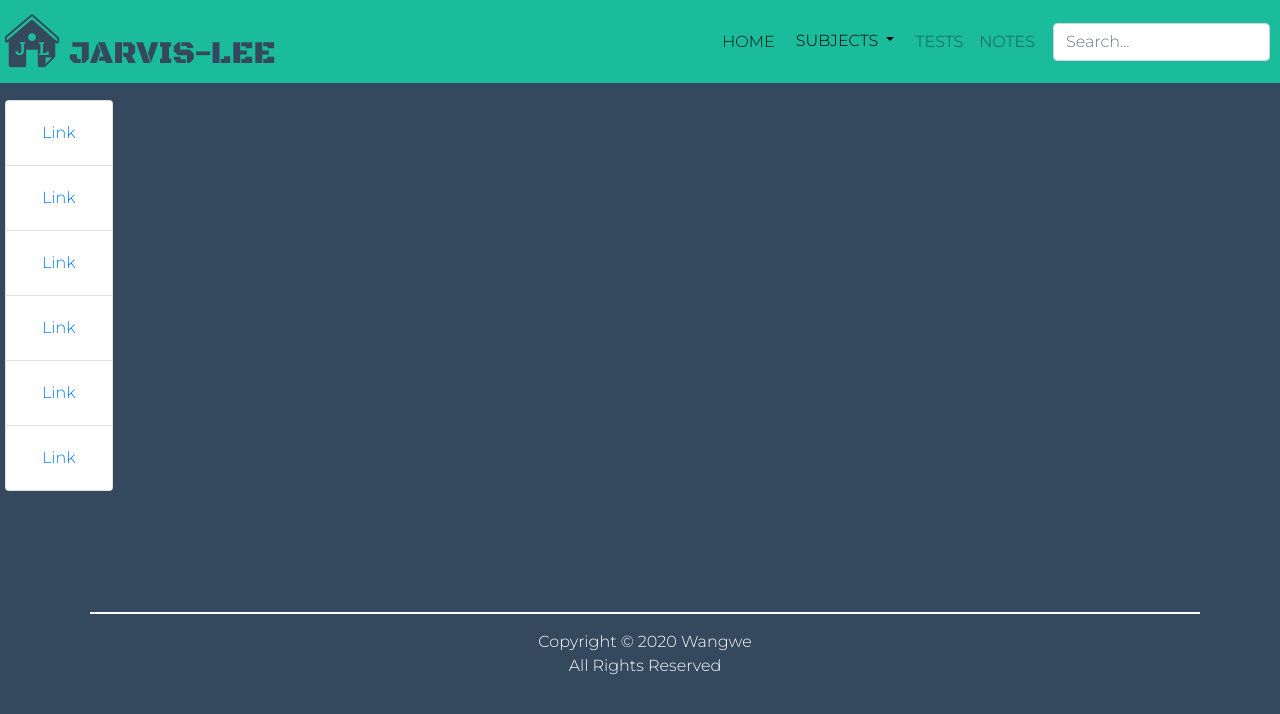
After one commit to wwangwe/Jarvis-Lee, a Django app: page /tests/mathematics/ in a window 1280 px wide. The commit adds this page. Shown: the top 714 px of the page. Run offline with Django 3.2, Linux system fonts and the light colour scheme; data comes from the database, SQL or seed files in the repository; both versions use the stored data as it was after the commit; some libraries are stand-ins or nearby versions.

Commit message:
Finished URL Mapping for all subject notes and tests.

```diff
--- a/learn/templates/learn/base.html
+++ b/learn/templates/learn/base.html
@@ -66,9 +66,6 @@
                 <li class="nav-item">
                     <a class="nav-link" href="{% url 'learn:notes' %}">Notes</a>
                 </li>
-                <li class="nav-item">
-                    <a class="nav-link" href="{% url 'learn:resources' %}">Resources</a>
-                </li>
             </ul>
             <form class="form-inline" style="padding: 0px 10px;">
                 <div class="input-group">
@@ -76,7 +73,6 @@
                 </div>
             </form>
         </div>
-        <!-- </div> -->
     </nav>
     <div style="min-height: 480px;">
         {% block landing %}
--- /dev/null
+++ b/learn/templates/learn/math_tests.html
@@ -0,0 +1,26 @@
+{% extends 'learn/base.html' %}
+{% load static %}
+
+{% block subjects %}
+<div class="row">
+    <ul class="nav list-group flex-column">
+        <li class="nav-item list-group-item">
+            <a class="nav-link" href="#">Link</a>
+        </li>
+        <li class="nav-item list-group-item">
+            <a class="nav-link" href="#">Link</a>
+        </li>
+        <li class="nav-item list-group-item">
+            <a class="nav-link" href="#">Link</a>
+        </li>
+        <li class="nav-item list-group-item">
+            <a class="nav-link" href="#">Link</a>
+        </li>
+        <li class="nav-item list-group-item">
+            <a class="nav-link" href="#">Link</a>
+        </li>
+        <li class="nav-item list-group-item">
+            <a class="nav-link" href="#">Link</a>
+        </li>
+</div>
+{% endblock %}
--- a/learn/templates/learn/resources.html
+++ /dev/null
@@ -1,5 +0,0 @@
-{% extends 'learn/subjects_base.html' %}
-
-{% block cont %}
-Resources
-{% endblock %}
--- a/learn/templates/learn/subjects_base.html
+++ b/learn/templates/learn/subjects_base.html
@@ -11,7 +11,7 @@
                     class="rounded img-fluid img-hover">
                 <div class="overlay">
                     <div class="text">
-                        <a href="#"> <button class="btn btn-outline"> Click Me! </button> </a>
+                        <a href="{{subject.name.lower}}"> <button class="btn btn-outline"> Click Me! </button> </a>
                     </div>
                 </div>
             </div>
--- /dev/null
+++ b/learn/templates/learn/tests_base.html
@@ -0,0 +1 @@
+{% extends 'base.html' %}
--- a/learn/urls.py
+++ b/learn/urls.py
@@ -6,6 +6,16 @@ urlpatterns = [
     path('', views.IndexView.as_view(), name='index'),
     path('tests/', views.TestsView.as_view(), name='tests'),
     path('notes/', views.NotesView.as_view(), name='notes'),
-    path('resources/', views.ResourcesView.as_view(), name='resources'),
-
+    path('tests/mathematics/', views.MathTestsView.as_view(), name='math_tests'),
+    path('tests/science/', views.ScienceTestsView.as_view(), name='science_tests'),
+    path('tests/english/', views.EnglishTestsView.as_view(), name='english_tests'),
+    path('tests/kiswahili/', views.KiswahiliTestsView.as_view(), name='kiswahili_tests'),
+    path('tests/social/', views.SocialTestsView.as_view(), name='social_tests'),
+    path('tests/religion/', views.ReligionTestsView.as_view(), name='religion_tests'),
+    path('notes/mathematics/', views.MathNotesView.as_view(), name='math_notes'),
+    path('notes/science/', views.ScienceNotesView.as_view(), name='science_notes'),
+    path('notes/english/', views.EnglishNotesView.as_view(), name='english_notes'),
+    path('notes/kiswahili/', views.KiswahiliNotesView.as_view(), name='kiswahili_notes'),
+    path('notes/social/', views.SocialTestNotes.as_view(), name='social_notes'),
+    path('notes/religion/', views.ReligionNotesView.as_view(), name='religion_notes'),
 ]
--- a/learn/views.py
+++ b/learn/views.py
@@ -29,9 +29,99 @@ class NotesView(generic.ListView):
         return Subject.objects.all()
 
 
-class ResourcesView(generic.ListView):
-    template_name = 'learn/resources.html'
+# Tests
+class MathTestsView(generic.ListView):
+    template_name = 'learn/math_tests.html'
     context_object_name = 'subject_list'
 
     def get_queryset(self):
         return Subject.objects.all()
+
+
+class ScienceTestsView(generic.ListView):
+    template_name = 'learn/science_tests.html'
+    context_object_name = 'subject_list'
+
+    def get_queryset(self):
+        return HttpResponse("Science")
+
+
+class EnglishTestsView(generic.ListView):
+    template_name = 'learn/english_tests.html'
+    context_object_name = 'subject_list'
+
+    def get_queryset(self):
+        return HttpResponse("English")
+
+
+class KiswahiliTestsView(generic.ListView):
+    template_name = 'learn/kiswahili_tests.html'
+    context_object_name = 'subject_list'
+
+    def get_queryset(self):
+        return HttpResponse("Kiswahili")
+
+
+class SocialTestsView(generic.ListView):
+    template_name = 'learn/social_tests.html'
+    context_object_name = 'subject_list'
+
+    def get_queryset(self):
+        return HttpResponse("Social")
+
+
+class ReligionTestsView(generic.ListView):
+    template_name = 'learn/religion_tests.html'
+    context_object_name = 'subject_list'
+
+    def get_queryset(self):
+        return HttpResponse("Religion")
+
+
+# Notes
+class MathNotesView(generic.ListView):
+    template_name = 'learn/math_notes.html'
+    context_object_name = 'subject_list'
+
+    def get_queryset(self):
+        return HttpResponse("Math")
+
+
+class ScienceNotesView(generic.ListView):
+    template_name = 'learn/science_notes.html'
+    context_object_name = 'subject_list'
+
+    def get_queryset(self):
+        return HttpResponse("Science")
+
+
+class EnglishNotesView(generic.ListView):
+    template_name = 'learn/english_notes.html'
+    context_object_name = 'subject_list'
+
+    def get_queryset(self):
+        return HttpResponse("English")
+
+
+class KiswahiliNotesView(generic.ListView):
+    template_name = 'learn/kiswahili_notes.html'
+    context_object_name = 'subject_list'
+
+    def get_queryset(self):
+        return HttpResponse("Kiswahili")
+
+
+class SocialTestNotes(generic.ListView):
+    template_name = 'learn/social_notes.html'
+    context_object_name = 'subject_list'
+
+    def get_queryset(self):
+        return HttpResponse("Social")
+
+
+class ReligionNotesView(generic.ListView):
+    template_name = 'learn/religion_notes.html'
+    context_object_name = 'subject_list'
+
+    def get_queryset(self):
+        return HttpResponse("Religion")
```
Also changed, not shown: db.sqlite3, learn/templates/learn/english_notes.html (added), learn/templates/learn/english_tests.html (added), learn/templates/learn/kiswahili_notes.html (added), learn/templates/learn/kiswahili_tests.html (added), learn/templates/learn/math_notes.html (added), learn/templates/learn/notes_base.html (added), learn/templates/learn/religion_notes.html (added), learn/templates/learn/religion_tests.html (added), learn/templates/learn/science_notes.html (added), learn/templates/learn/science_tests.html (added), learn/templates/learn/social_notes.html (added), learn/templates/learn/social_tests.html (added).
